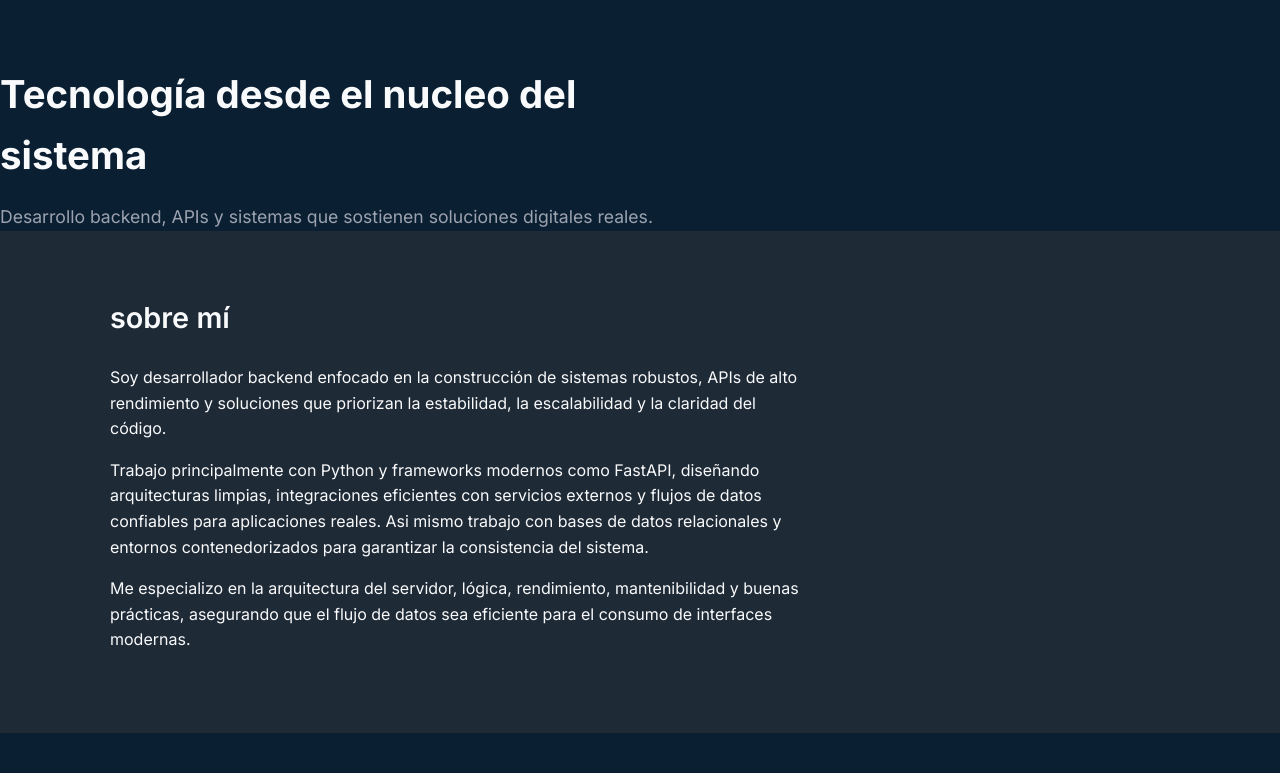
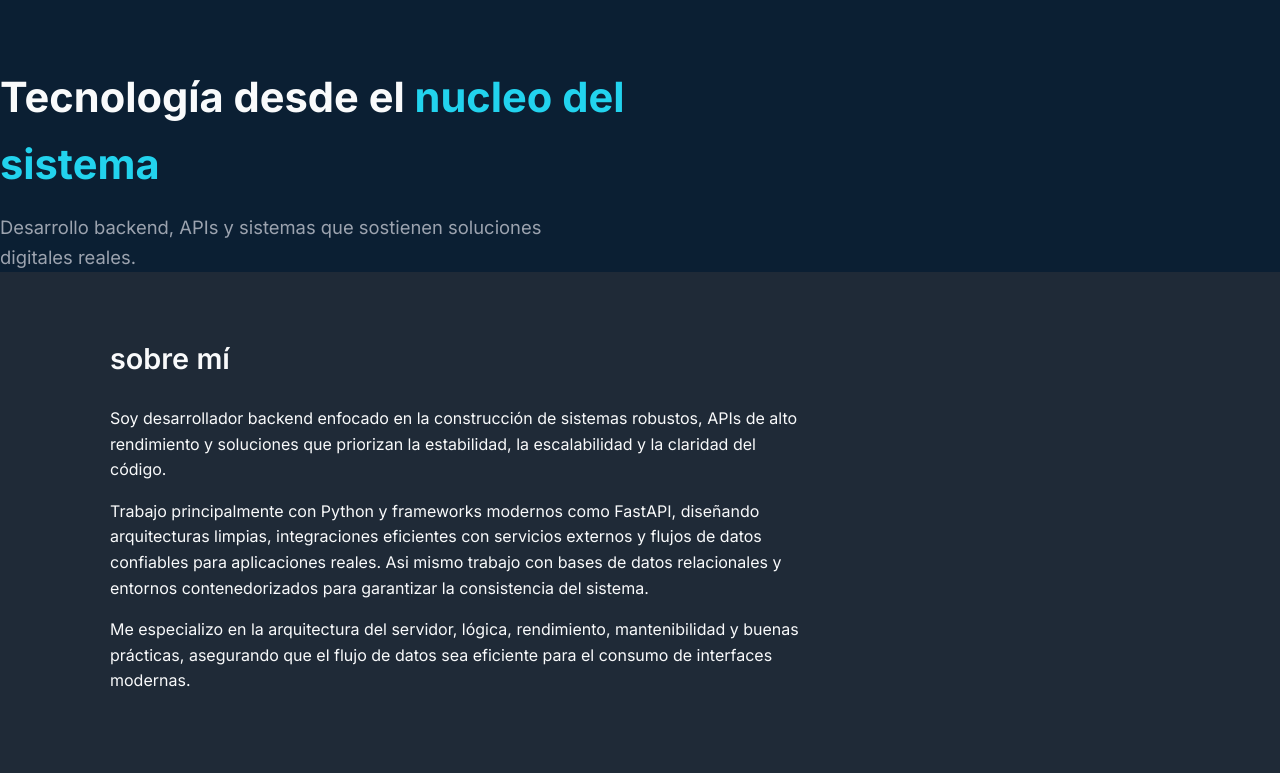
Before and after one commit to cdcarcamo/portafolio, a FastAPI app: page / in a window 1280 px wide. Shown: the part 139-912 px from the top of the page. Run offline with FastAPI, Linux system fonts and the light colour scheme.

Commit message:
Se modifoca seccion hero y se da nuevo estilo para mejora visual

```diff
--- a/app/static/css/styles.css
+++ b/app/static/css/styles.css
@@ -92,13 +92,18 @@ body {
 }
 
 .hero h2 {
-    font-size: 2.4rem;
+    font-size: 2.6rem;
     font-weight: 700;
     margin-bottom: 1rem;
 }
 
+.hero .accent {
+    color: var(--color-accent);
+}
+
 .hero p {
-    font-size: 1.1rem;
+    font-size: 1.15rem;
+    max-width: 600px;
     color: var(--color-muted);
 }
 
--- a/app/templates/index.html
+++ b/app/templates/index.html
@@ -2,9 +2,12 @@
 
 {% block content %}
 <section class="hero">
-    <h2>Tecnología desde el nucleo del sistema</h2>
+    <h2>
+        Tecnología desde el<span class="accent"> nucleo del sistema</span>
+    </h2>
     <p>
-        Desarrollo backend, APIs y sistemas que sostienen soluciones digitales reales.
+        Desarrollo backend, APIs y sistemas que sostienen
+        soluciones digitales reales.
     </p>
 </section>
 
```
